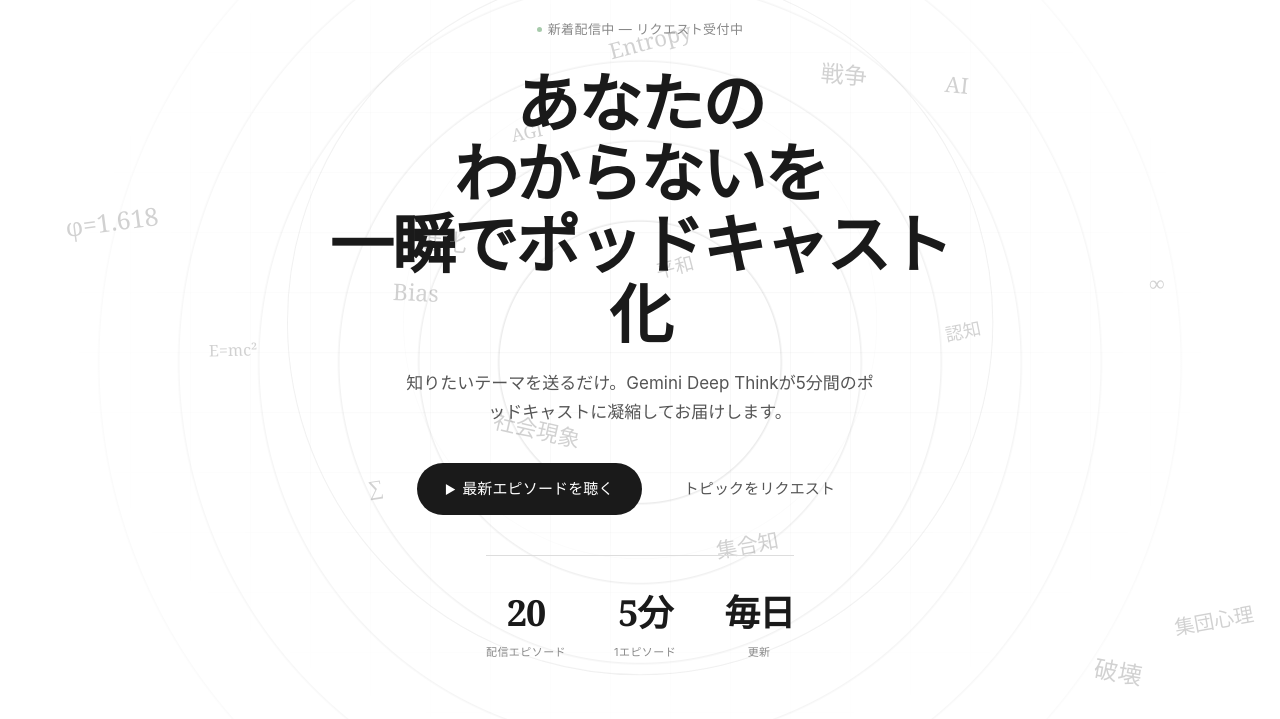
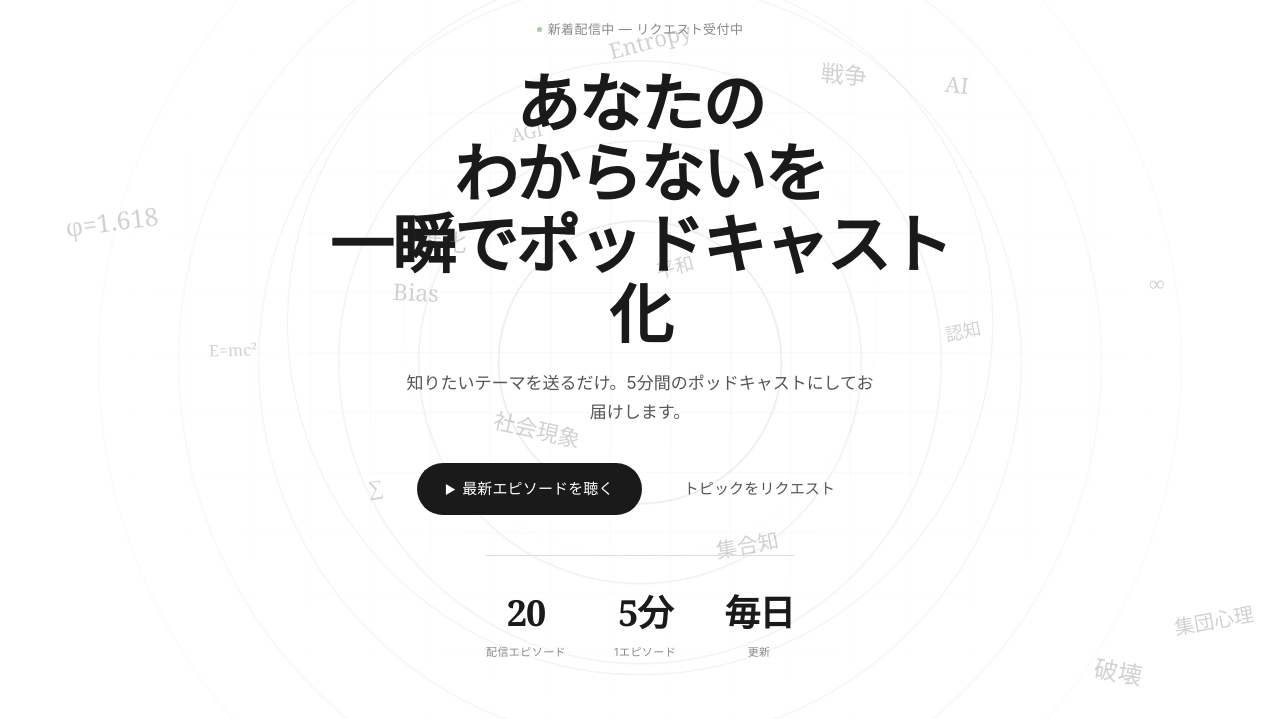
Before and after one commit to 2525nxrei-spec/deepcast-ai, a plain HTML site: page index.html in a window 1280 px wide. Shown: the part 81-800 px from the top of the page. Drawn offline with Linux system fonts and the light colour scheme.

Commit message:
Shorten hero description

```diff
--- a/index.html
+++ b/index.html
@@ -77,7 +77,7 @@
           <span class="hero-title-main">あなたの<br>わからないを<br>一瞬でポッドキャスト化</span>
         </h1>
         <p class="hero-desc">
-          知りたいテーマを送るだけ。Gemini Deep Thinkが5分間のポッドキャストに凝縮してお届けします。
+          知りたいテーマを送るだけ。5分間のポッドキャストにしてお届けします。
         </p>
         <div class="hero-actions">
           <a href="#episodes" class="btn btn-primary btn-lg">
```
